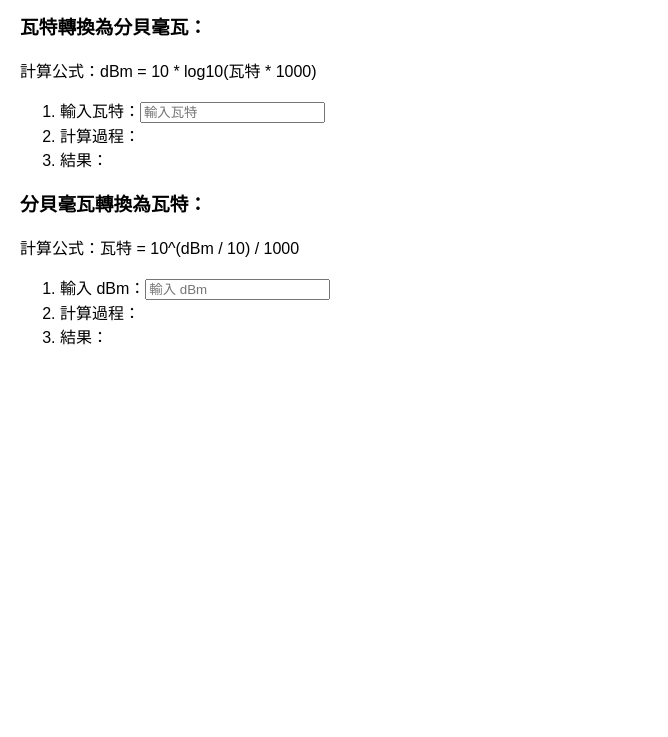
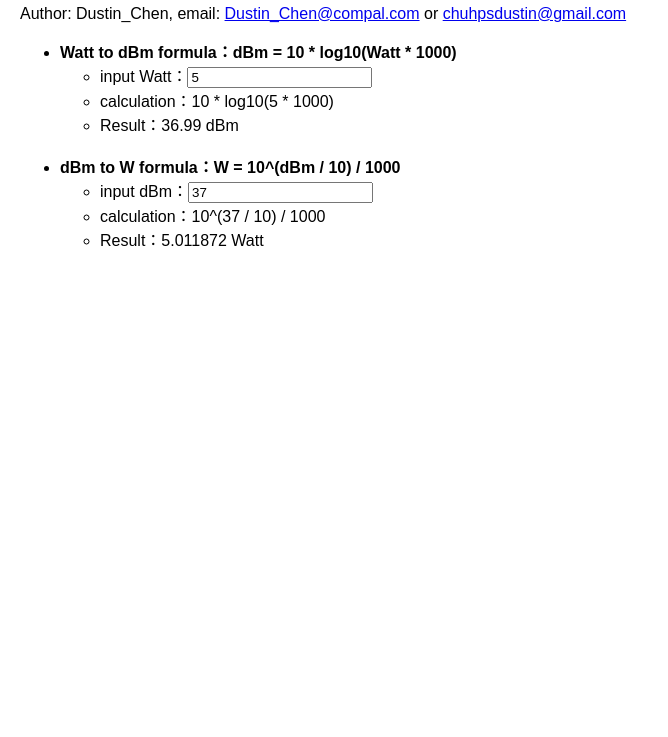
Before and after one commit to dustinchen26/dBm_W, a plain HTML site: page index.html in a window 1280 px wide. Shown: the part 63-800 px from the top of the page, without its empty margins (0-668 px from the left). Drawn offline with Linux system fonts and the light colour scheme.

Commit message:
update style

```diff
--- a/index.html
+++ b/index.html
@@ -1,36 +1,36 @@
 <!DOCTYPE html>
 <html>
 <head>
-    <title>單位換算計算過程</title>
+    <title>Watt and dBm converter</title>
     <style>
         body {
             font-family: Arial, sans-serif;
             margin: 20px;
         }
-        .container {
-            text-align: left;
-        }
     </style>
 </head>
 <body>
-    <div class="container">
-        <h2>瓦特（Watt）和分貝毫瓦（dBm）換算計算過程</h2>
-        <h3>瓦特轉換為分貝毫瓦：</h3>
-        <p>計算公式：dBm = 10 * log10(瓦特 * 1000)</p>
-        <ol>
-            <li>輸入瓦特：<input type="number" id="wattInput" placeholder="輸入瓦特" oninput="calculateDBm()"></li>
-            <li>計算過程：<span id="wattCalculation"></span></li>
-            <li>結果：<span id="dbmResult"></span></li>
-        </ol>
 
-        <h3>分貝毫瓦轉換為瓦特：</h3>
-        <p>計算公式：瓦特 = 10^(dBm / 10) / 1000</p>
-        <ol>
-            <li>輸入 dBm：<input type="number" id="dbmInput" placeholder="輸入 dBm" oninput="calculateWatt()"></li>
-            <li>計算過程：<span id="dbmCalculation"></span></li>
-            <li>結果：<span id="wattResult"></span></li>
-        </ol>
-    </div>
+    <h2>Watt and dBm converter</h2>
+    <p style="margin: 0;">Author: Dustin_Chen, email: <a href="mailto:Dustin_Chen@compal.com" style="line-height: 1;">Dustin_Chen@compal.com</a> or <a href="mailto:chuhpsdustin@gmail.com" style="line-height: 1;">chuhpsdustin@gmail.com</a></p>
+
+    <ul>
+        <li><b>Watt to dBm formula：dBm = 10 * log10(Watt * 1000)</b>
+            <ul>
+                <li>input Watt：<input type="number" id="wattInput" placeholder="input Watt" oninput="calculateDBm()" value="5"></li>
+                <li>calculation：<span id="wattCalculation"></span></li>
+                <li>Result：<span id="dbmResult"></span></li>
+            </ul>
+        </li>
+        <br>
+        <li><b>dBm to W formula：W = 10^(dBm / 10) / 1000</b>
+            <ul>
+                <li>input dBm：<input type="number" id="dbmInput" placeholder="input dBm" oninput="calculateWatt()" value="37"></li>
+                <li>calculation：<span id="dbmCalculation"></span></li>
+                <li>Result：<span id="wattResult"></span></li>
+            </ul>
+        </li>
+    </ul>
 
     <script>
         function calculateDBm() {
@@ -46,8 +46,12 @@
             const wattCalculation = `10^(${dbmInput} / 10) / 1000`;
             const watt = Math.pow(10, (dbmInput / 10)) / 1000;
             document.getElementById('dbmCalculation').textContent = wattCalculation;
-            document.getElementById('wattResult').textContent = `${watt.toFixed(6)} 瓦特`;
+            document.getElementById('wattResult').textContent = `${watt.toFixed(6)} Watt`;
         }
+
+        // Initial calculations
+        calculateDBm();
+        calculateWatt();
     </script>
 </body>
 </html>
```
Also changed, not shown: 1 other file.
